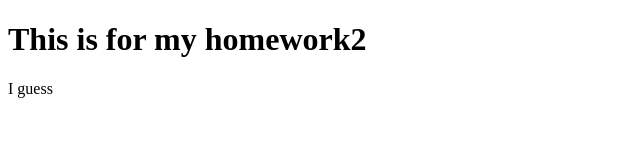
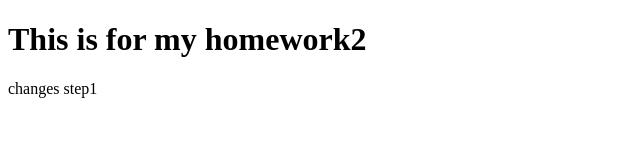
Before and after one commit to JBDallasTeacher/Homework-2, a plain HTML site: page index.html in a window 1280 px wide. Shown: the full height of the page, 0-640 px from the left. Drawn offline with Linux system fonts and the light colour scheme.

Commit message:
change on file

```diff
--- a/index.html
+++ b/index.html
@@ -3,7 +3,7 @@
 <body>
 
 <h1>This is for my homework2</h1>
-<p>I guess</p>
+<p>changes step1</p>
 
 </body>
 </html>
```
